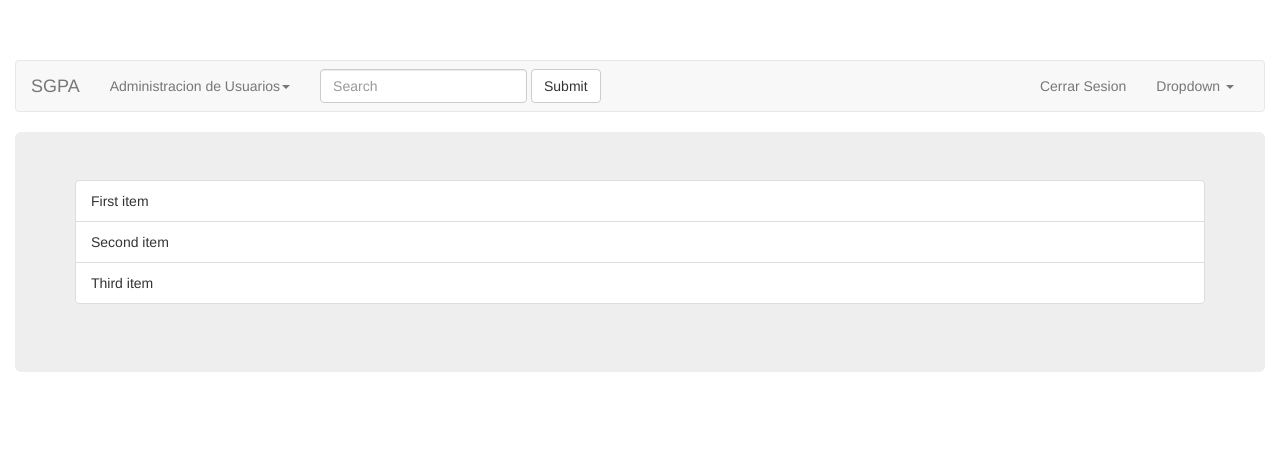
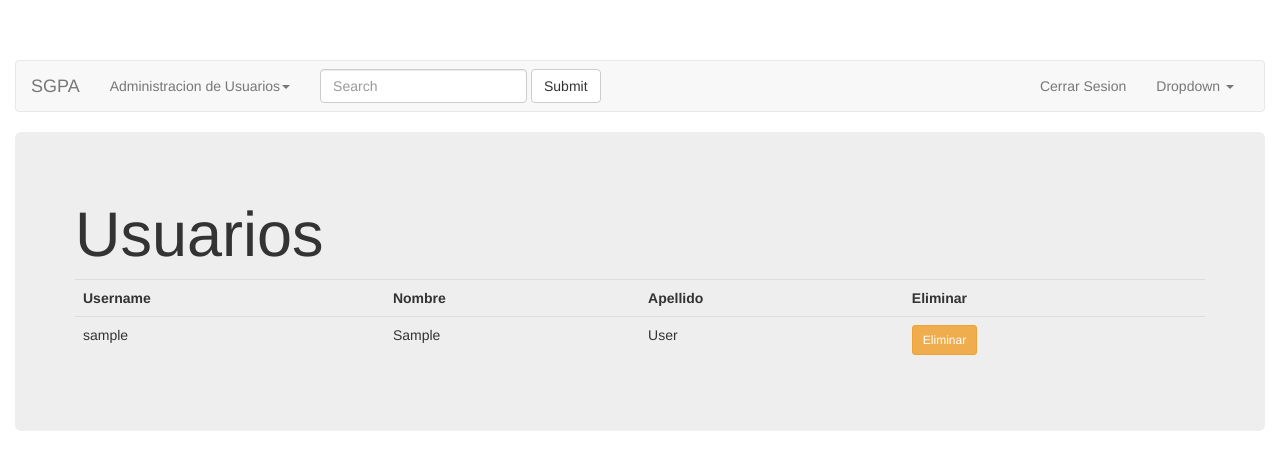
Before and after one commit to UnPolloInc/sgpa2015, a Django app: template templates/usuarios/usuario_list.html in a window 1280 px wide. Shown: the top 470 px of the page. Run offline with Django 3.2, Linux system fonts and the light colour scheme; the template is opened without the code that fills it: values that come from a table or form of the project are taken from there, others are empty; tables that the repository leaves empty hold one stand-in row (values such as "Sample post"); some libraries are stand-ins or nearby versions.

Commit message:
lista de usuario, eliminar usuario

```diff
--- a/autenticacion/urls.py
+++ b/autenticacion/urls.py
@@ -5,8 +5,5 @@ from autenticacion import views
 
 urlpatterns = patterns('',
 url(r'^$', views.index, name='index'),
-#url(r'^login/$', 'django.contrib.auth.views.login'),
-url(r'^principal/$',views.principal, name='principal'),
-#url(r'^logout/$', views.logout, name='logout'),
 url(r'^logout_nuevo/$', views.logout_view, name='logout' ),
 )
--- a/autenticacion/views.py
+++ b/autenticacion/views.py
@@ -16,9 +16,6 @@ def index(request):
     #return HttpResponse("You found my secret place!")
     return render_to_response('main/principal.html')
 
-def principal(request):
-    return HttpResponse("ola que ase!")
-
 def logout_view(request):
         logout(request)
         return redirect('/login/?next=/')
--- a/sgpa/settings.py
+++ b/sgpa/settings.py
@@ -103,3 +103,6 @@ STATICFILES_DIRS = (
         'static',
     ),
 )
+
+LOGIN_REDIRECT_URL = '/'
+LOGIN_URL = 'django.contrib.auth.views.login'
--- a/templates/main/principal.html
+++ b/templates/main/principal.html
@@ -23,7 +23,7 @@
           <a href="#" class="dropdown-toggle" data-toggle="dropdown" role="button" aria-expanded="false">Administracion de Usuarios<span class="caret"></span></a>
           <ul class="dropdown-menu" role="menu">
             <li><a href="{% url 'crear_usuario' %}">Crear</a></li>
-            <li><a href="#">Another action</a></li>
+            <li><a href="{% url 'lista_usuario' %}">Listar</a></li>
             <li><a href="#">Something else here</a></li>
             <li class="divider"></li>
             <li><a href="#">Separated link</a></li>
--- a/templates/usuarios/usuario_list.html
+++ b/templates/usuarios/usuario_list.html
@@ -1,8 +1,24 @@
 {% extends "main/principal.html" %}
 {% block list %}
 <ul class="list-group">
-  <li class="list-group-item">First item</li>
-  <li class="list-group-item">Second item</li>
-  <li class="list-group-item">Third item</li>
+    <h1>Usuarios</h1>
+<table class="table">
+    <tr>
+        <th>Username</th>
+        <th>Nombre</th>
+        <th>Apellido</th>
+        <th>Eliminar</th>
+
+    </tr>
+    {% for usuario in object_list %}
+        <tr>
+            <td>{{ usuario.username }}</td>
+            <td>{{ usuario.first_name }}</td>
+            <td>{{ usuario.last_name }}</td>
+            	<td><a href="{% url 'borrar_usuario' usuario.id %}" class="btn btn-primary btn-sm btn-warning" >Eliminar</a></td>
+        </tr>
+    {% endfor %}
+</table>
+
 </ul>
 {% endblock %}
--- a/usuarios/forms.py
+++ b/usuarios/forms.py
@@ -15,4 +15,4 @@ class UserForm(UserCreationForm):
 
     class Meta:
         model = Usuario
-        fields = ('username','email', 'first_name', 'last_name', 'cedula','telefono', 'direccion')
+        fields = ('username','email', 'is_superuser','first_name', 'last_name', 'cedula','telefono', 'direccion')
--- a/usuarios/urls.py
+++ b/usuarios/urls.py
@@ -2,8 +2,11 @@ __author__ = 'alforro'
 
 from django.conf.urls import patterns, url
 from usuarios import views
+from django.contrib.auth.decorators import login_required
 
 urlpatterns = patterns('',
-    url(r'^$', views.IndexView.as_view(), name='lista_usuario'),
-    url(r'^crear$', views.CreateUser.as_view(), name='crear_usuario'), #new line
+    url(r'^$', login_required(views.IndexView.as_view()), name='lista_usuario'),
+    url(r'^crear$', login_required(views.CreateUser.as_view()), name='crear_usuario'), #new line
+    url(r'^borrar/(?P<pk>\d+)$', views.DeleteUser.as_view(), name='borrar_usuario'),
+
 )
```
Also changed, not shown: templates/usuarios/delete_confirm.html (added, +12 -0 lines), usuarios/views.py (+29 -3 lines), 1 other file.
